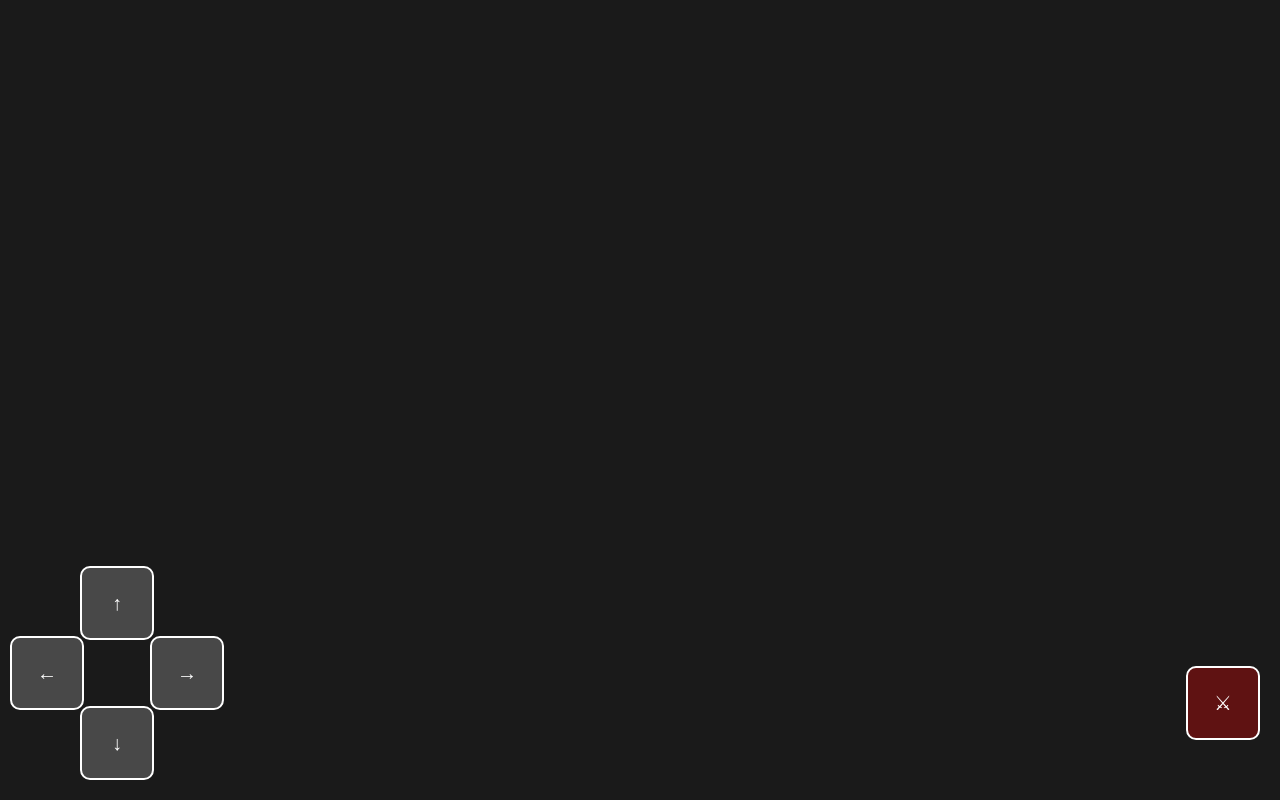
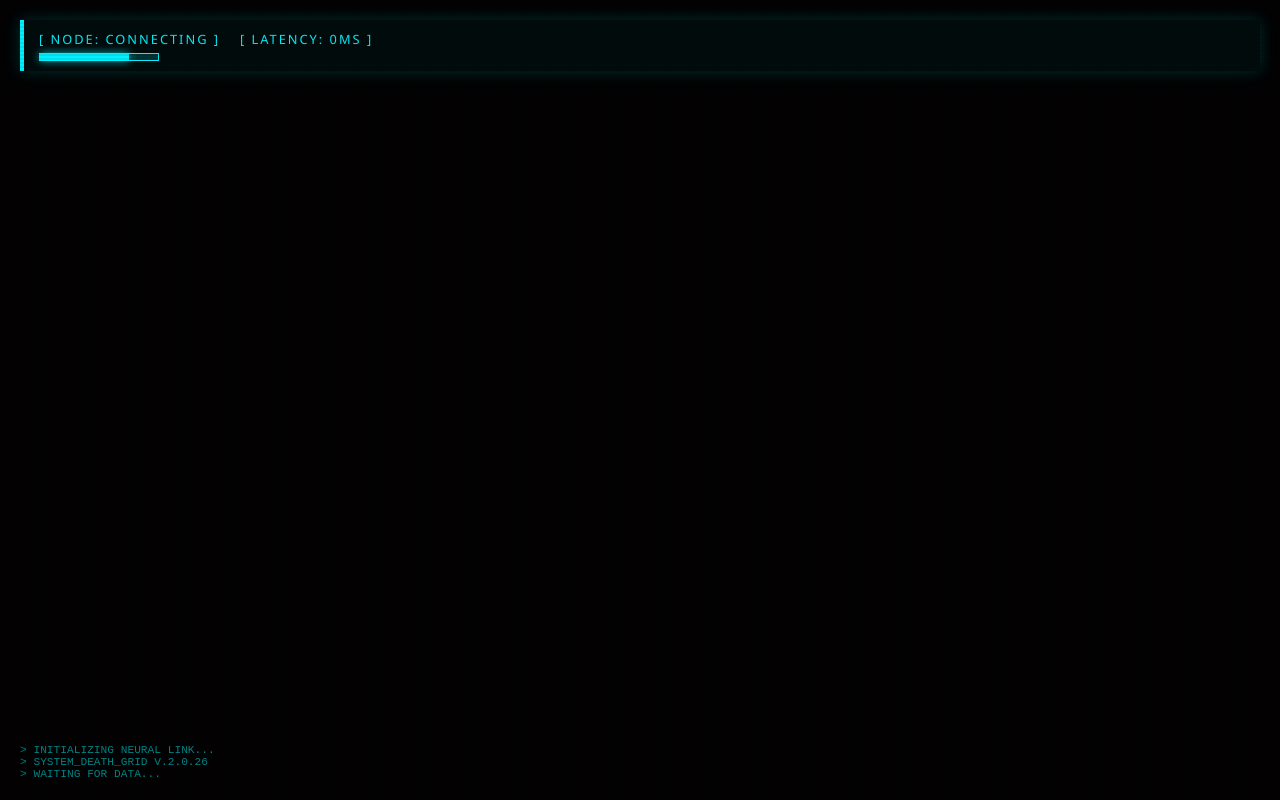
Before and after one commit to NANDOBRTV/rpg-online, a website: page public/index.html in a window 1280 px wide. Drawn offline with nearby package versions, Linux system fonts and the light colour scheme.

Commit message:
Update index.html

```diff
--- a/public/index.html
+++ b/public/index.html
@@ -2,60 +2,107 @@
 <html lang="pt-br">
 <head>
     <meta charset="UTF-8">
-<title>RPG Mobile</title>
-
+    <meta name="viewport" content="width=device-width, initial-scale=1.0, maximum-scale=1.0, user-scalable=no">
+    <title>Neon-Grid Strider | OS</title>
     <style>
-    body {
-        margin: 0;
+        /* 1. RESET E FUNDO */
+        * { box-sizing: border-box; }
+        body, html {
+            margin: 0; padding: 0;
+            width: 100%; height: 100%;
             overflow: hidden;
-        background: #1a1a1a;
-        touch-action: none;
+            background-color: #020202;
+            font-family: 'Segoe UI', 'Courier New', monospace;
         }
 
-    canvas {
-        display: block;
+        /* 2. EFEITO DE SCANLINES (TELA RETRÔ) */
+        body::before {
+            content: " ";
+            position: absolute;
+            top: 0; left: 0;
+            width: 100%; height: 100%;
+            background: linear-gradient(rgba(18, 16, 16, 0) 50%, rgba(0, 0, 0, 0.25) 50%),
+                        linear-gradient(90deg, rgba(255, 0, 0, 0.06), rgba(0, 255, 0, 0.02), rgba(0, 0, 255, 0.06));
+            background-size: 100% 4px, 3px 100%;
+            z-index: 100;
+            pointer-events: none;
+            opacity: 0.3;
         }
 
-    .btn {
-        position: absolute;
-        width: 70px;
-        height: 70px;
-        background: rgba(255,255,255,0.2);
-        border: 2px solid white;
-        border-radius: 10px;
-        color: white;
-        font-size: 20px;
-        text-align: center;
-        line-height: 70px;
-        user-select: none;
+        /* 3. O CANVAS */
+        #gameCanvas {
+            display: block;
+            width: 100vw;
+            height: 100vh;
+            filter: contrast(120%) brightness(110%);
         }
 
-    #up { bottom: 160px; left: 80px; }
-    #down { bottom: 20px; left: 80px; }
-    #left { bottom: 90px; left: 10px; }
-    #right { bottom: 90px; left: 150px; }
+        /* 4. HUD CIBERNÉTICA */
+        #ui-layer {
+            position: absolute;
+            top: 0; left: 0;
+            width: 100%; height: 100%;
+            pointer-events: none;
+            padding: 20px;
+            display: flex;
+            flex-direction: column;
+            justify-content: space-between;
+            z-index: 10;
+        }
 
-    #attack {
-        right: 20px;
-        bottom: 60px;
-        background: rgba(255,0,0,0.3);
+        .hud-panel {
+            background: rgba(0, 20, 20, 0.6);
+            border-left: 4px solid #00f2ff;
+            padding: 10px 15px;
+            color: #00f2ff;
+            text-transform: uppercase;
+            letter-spacing: 2px;
+            font-size: 0.8rem;
+            backdrop-filter: blur(4px);
+            box-shadow: 0 0 15px rgba(0, 242, 255, 0.2);
+        }
+
+        .stats { display: flex; gap: 20px; }
+        .energy-bar {
+            width: 120px; height: 8px;
+            background: #003333;
+            margin-top: 5px;
+            border: 1px solid #00f2ff;
+        }
+        .energy-fill {
+            width: 75%; height: 100%;
+            background: #00f2ff;
+            box-shadow: 0 0 8px #00f2ff;
+        }
+
+        #terminal {
+            font-family: 'Courier New', monospace;
+            font-size: 0.7rem;
+            color: #008888;
         }
     </style>
-
 </head>
 <body>
 
-<canvas id="game"></canvas>
+    <div id="ui-layer">
+        <div class="hud-panel">
+            <div class="stats">
+                <div>[ NODE: <span id="status-text">CONNECTING</span> ]</div>
+                <div>[ LATENCY: <span id="ping">0</span>ms ]</div>
+            </div>
+            <div class="energy-bar"><div class="energy-fill"></div></div>
+        </div>
 
-<div id="up" class="btn">↑</div>
-<div id="down" class="btn">↓</div>
-<div id="left" class="btn">←</div>
-<div id="right" class="btn">→</div>
+        <div id="terminal">
+            <div>> INITIALIZING NEURAL LINK...</div>
+            <div>> SYSTEM_DEATH_GRID V.2.0.26</div>
+            <div id="logs">> WAITING FOR DATA...</div>
+        </div>
+    </div>
 
-<div id="attack" class="btn">⚔</div>
+    <canvas id="gameCanvas"></canvas>
 
     <script src="/socket.io/socket.io.js"></script>
     <script src="game.js"></script>
-
 </body>
 </html>
```
Lines whose indentation alone changed are shown as unchanged.
